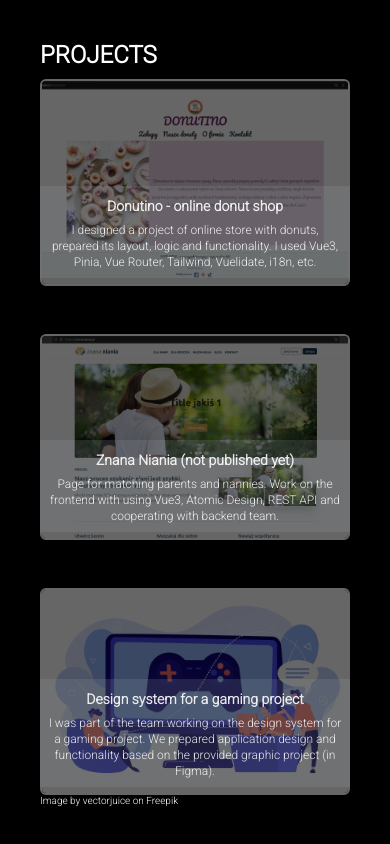
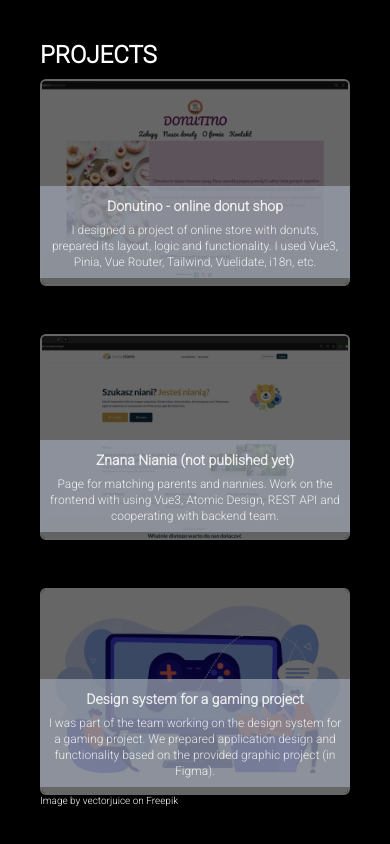
Before and after one commit to DominoxB/my-portfolio, a Vue app: page / in a window 390 px wide. Shown: the part 1271-2115 px from the top of the page. Built offline with nearby package versions, Linux system fonts and the light colour scheme.

Commit message:
feat: add new screen of zn

```diff
--- a/src/components/MyProjects.vue
+++ b/src/components/MyProjects.vue
@@ -7,7 +7,7 @@
         class="absolute h-full w-full object-cover rounded-md border-2 border-white mt-2 opacity-40 transition duration-700 lg:opacity-100 lg:group-hover:opacity-30" />
       <a href="https://dominoxb.github.io/donutshop/" target="_blank">
         <div
-          class="p-2 w-full opacity-90 transition duration-700 absolute bottom-0 text-center bg-gray-400 bg-opacity-20 lg:opacity-0 lg:group-hover:opacity-100 lg:bg-opacity-50 xl:p-8">
+          class="p-2 w-full opacity-90 transition duration-700 absolute bottom-0 text-center bg-gray-400 bg-opacity-80 lg:opacity-0 lg:group-hover:opacity-100 lg:bg-opacity-50 xl:p-8">
           <span class="text-sm font-bold lg:text-base">{{ $t('shopName') }}</span>
           <p class="text-xs font-medium mt-1 lg:text-sm">{{ $t('shopDesc') }}
           </p>
@@ -16,10 +16,10 @@
     </div>
     <!-- ZNANA NIANIA -->
     <div class="relative group mt-12 pb-2/3">
-      <img src="@/images/znananiania.png" alt="zn"
+      <img src="@/images/zn.png" alt="zn"
         class="absolute h-full w-full object-cover rounded-md border-2 border-white mt-2 opacity-40 transition duration-700 lg:opacity-100 lg:group-hover:opacity-30" />
       <div
-        class="p-2 w-full opacity-90 transition duration-700 absolute bottom-0 text-center bg-gray-400 bg-opacity-20 lg:opacity-0 lg:group-hover:opacity-100 lg:bg-opacity-50 xl:p-8">
+        class="p-2 w-full opacity-90 transition duration-700 absolute bottom-0 text-center bg-gray-400 bg-opacity-80 lg:opacity-0 lg:group-hover:opacity-100 lg:bg-opacity-50 xl:p-8">
         <span class="text-sm font-bold lg:text-base">{{ $t('nanny') }}</span>
         <p class="text-xs mt-1 lg:text-sm">{{ $t('nannyDesc') }}
         </p>
@@ -30,7 +30,7 @@
       <img src="@/images/games.png" alt="games"
         class="absolute w-full h-full rounded-md border-2 border-white mt-2 opacity-40 transition duration-700 lg:opacity-100 lg:group-hover:opacity-30" />
       <div
-        class="p-2 w-full opacity-90 transition duration-700 absolute bottom-0 text-center bg-gray-400 bg-opacity-20 lg:opacity-0 lg:group-hover:opacity-100 lg:bg-opacity-50 xl:p-8">
+        class="p-2 w-full opacity-90 transition duration-700 absolute bottom-0 text-center bg-gray-400 bg-opacity-80 lg:opacity-0 lg:group-hover:opacity-100 lg:bg-opacity-50 xl:p-8">
         <span class="text-sm font-bold lg:text-base">{{ $t('gameProject') }}</span>
         <p class="text-xs mt-1 lg:text-sm">{{ $t('gameProjectDesc') }}
         </p>
```
Also changed, not shown: src/images/zn.png (added), src/images/znananiania.png (deleted).
